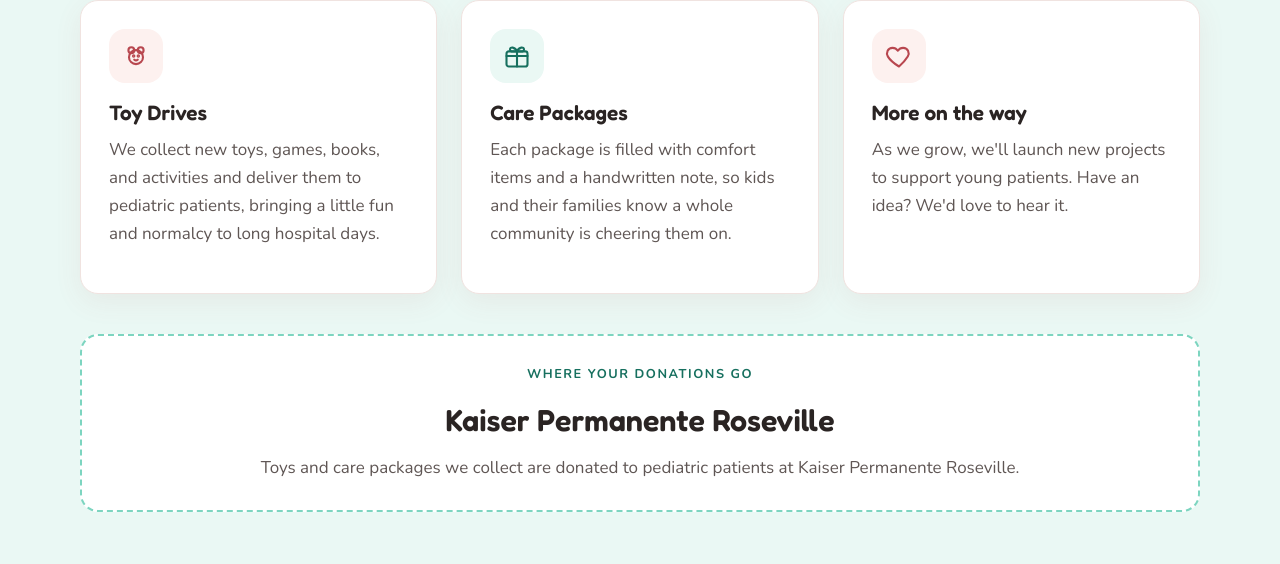
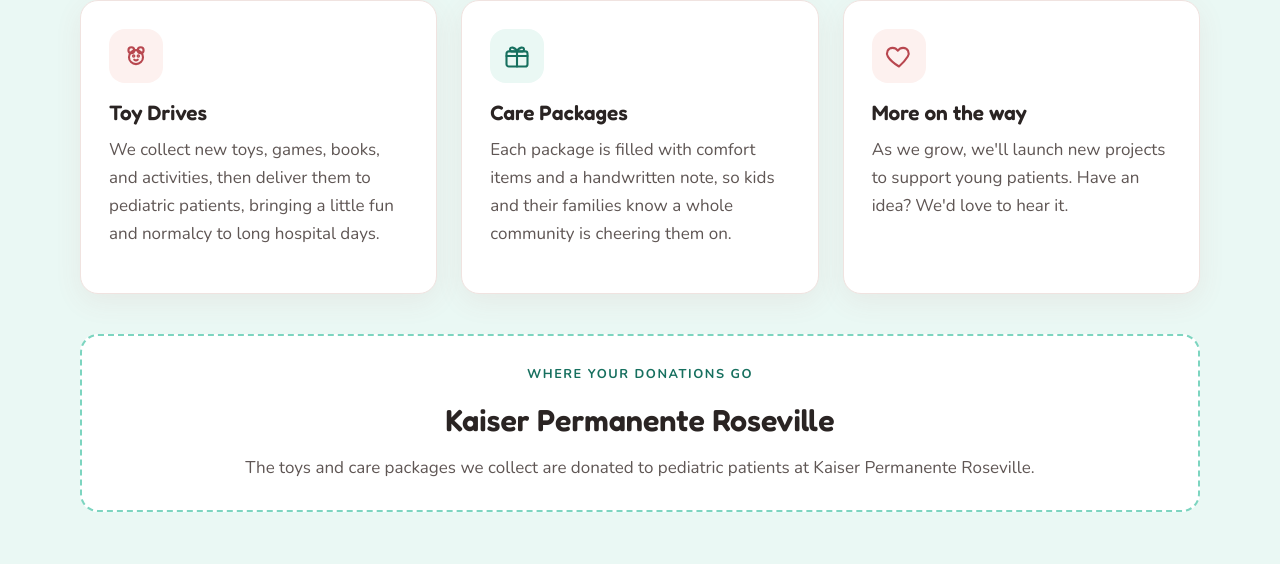
Before and after one commit to gurneet23natt-hub/hope-in-the-halls, a Jekyll site: the page built from index.html, in a window 1280 px wide and 900 px high, scrolled down 1326 px. Shown: the part 122-686 px from the top of the window. Built offline with Jekyll 4.4.1, drawn with Linux system fonts in a browser that asks for light colours; some of the changed text lies outside the part shown.

Commit message:
Fix grammar and a truncated photo description
- Fix gallery alt text that was cut off by quotes inside it
- "activities and deliver" -> "activities, then deliver"
- Add "The" before "toys and care packages we collect"
- "By The Hope in the Halls Team" -> "By the Hope in the Halls Team"

Co-Authored-By: Claude Opus 5.5 <noreply@anthropic.com>
Claude-Session: https://claude.ai/code/session_01KiCZLFXGPpqTcw3zJV9ECY

```diff
--- a/_data/gallery.yml
+++ b/_data/gallery.yml
@@ -18,7 +18,7 @@ photos:
   - src: /assets/toy-drive/packed-car.jpg
     thumb: /assets/toy-drive/packed-car-thumb.jpg
     caption: A car packed full of donated toys
-    alt: The back of a car filled with bags and boxes of donated toys, including a bag labeled "To Hope in the Halls"
+    alt: The back of a car filled with bags and boxes of donated toys, including a bag labeled “To Hope in the Halls”
   - src: /assets/toy-drive/arriving.jpg
     thumb: /assets/toy-drive/arriving-thumb.jpg
     caption: Arriving at the hospital
--- a/index.html
+++ b/index.html
@@ -44,7 +44,7 @@ layout: default
           <svg viewBox="0 0 24 24"><circle cx="8" cy="7" r="2.5"/><circle cx="16" cy="7" r="2.5"/><circle cx="12" cy="13" r="6"/><circle cx="10" cy="12" r=".6"/><circle cx="14" cy="12" r=".6"/><path d="M10.5 15.2c.9.7 2.1.7 3 0"/></svg>
         </div>
         <h3>Toy Drives</h3>
-        <p>We collect new toys, games, books, and activities and deliver them to pediatric patients, bringing a little fun and normalcy to long hospital days.</p>
+        <p>We collect new toys, games, books, and activities, then deliver them to pediatric patients, bringing a little fun and normalcy to long hospital days.</p>
       </article>
       <article class="card">
         <div class="card-icon icon-teal" aria-hidden="true">
@@ -65,7 +65,7 @@ layout: default
     <div class="partner">
       <p class="eyebrow">Where your donations go</p>
       <p class="partner-name">Kaiser Permanente Roseville</p>
-      <p>Toys and care packages we collect are donated to pediatric patients at Kaiser Permanente Roseville.</p>
+      <p>The toys and care packages we collect are donated to pediatric patients at Kaiser Permanente Roseville.</p>
     </div>
 
     {% assign g = site.data.gallery %}
```
Also changed, not shown: _posts/2026-10-09-welcome-to-hope-in-the-halls.md (+1 -1 lines).
